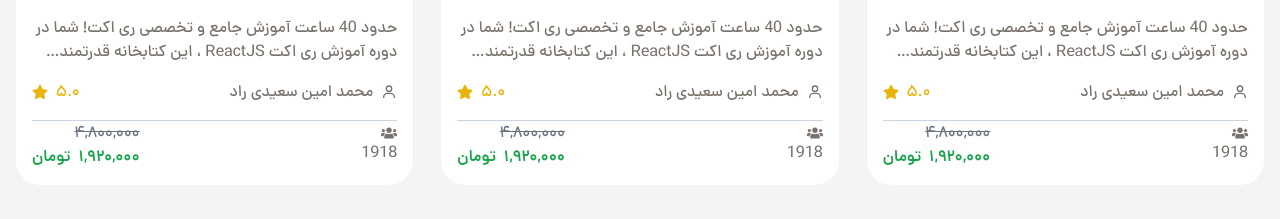
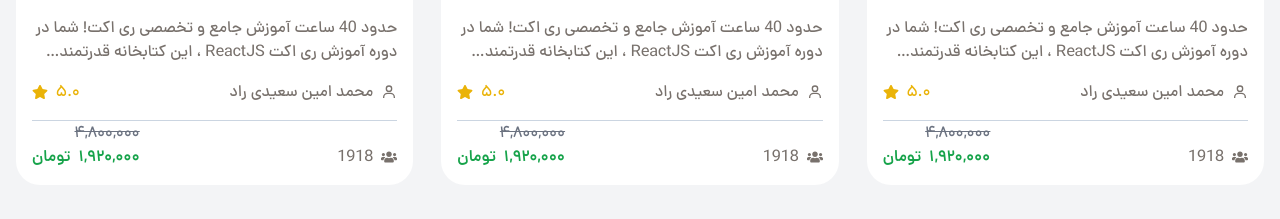
Before and after one commit to matinsekhavat/sabzlearn-clone, a React (Vite) app: page / in a window 1280 px wide. Shown: the part 1067-1286 px from the top of the page. Built offline with nearby package versions, Linux system fonts and the light colour scheme.

Commit message:
make some align change in courseItems component

```diff
--- a/src/features/courses/CourseItem.tsx
+++ b/src/features/courses/CourseItem.tsx
@@ -38,9 +38,9 @@ function CourseItem() {
           </div>
           {/* price box */}
         </div>
-        <div className="flex items-center justify-between">
+        <div className="flex items-end justify-between">
           {/* student count */}
-          <div className="text-stone-500">
+          <div className="text-stone-500 flex items-center gap-2">
             <FaUsers />
             <span>1918</span>
           </div>
```
